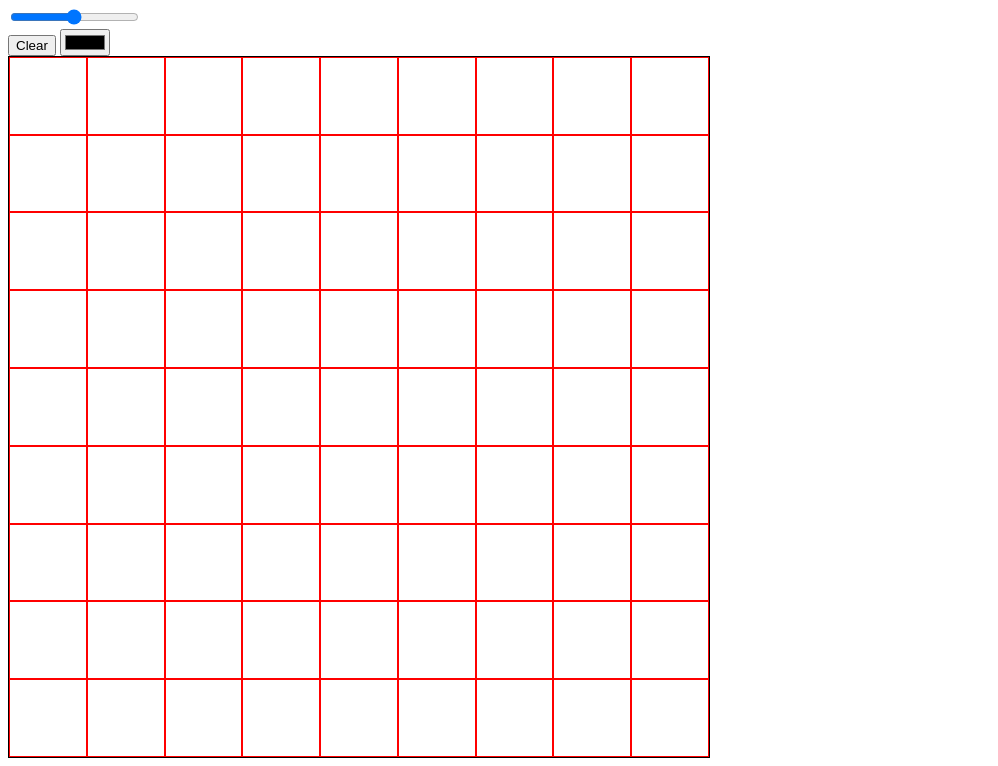
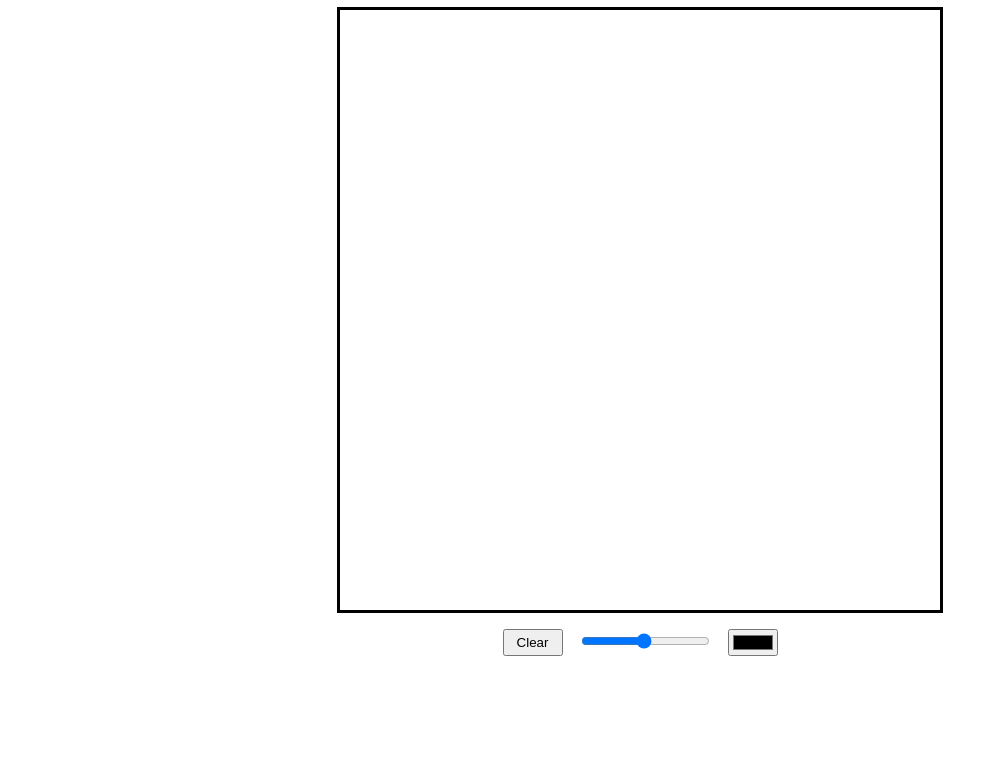
Before and after one commit to lukestorey95/etchasketch, a plain HTML site: page index.html in a window 1280 px wide. Shown: the part 73-839 px from the top of the page, without its empty margins (0-998 px from the left). After the commit the page ends 800 px from the top, so only its background shows below. Drawn offline with Linux system fonts and the light colour scheme.

Commit message:
Add styling

```diff
--- a/index.html
+++ b/index.html
@@ -11,14 +11,19 @@
 <body>
     <h1>Etch A Sketch</h1>
 
-    <div class="slidecontainer">
-        <input type="range" min="9" max="100" value="54" class="slider" id="myRange" step="9">
-      </div>
-    <button type="button" onclick="clearGrid()">Clear</button>
-    <input type="color" id="colorPicker"></input>
-    <div class="container">
+    <main>
+        <div class="container"></div>
 
-    </div>
+        <div class="settings">
+            <button id="clear" type="button" onclick="clearGrid()">Clear</button>
+            <div class="slidecontainer">
+                <input type="range" min="9" max="100" value="54" class="slider" id="myRange" step="9">
+            </div>
+            <input type="color" id="colorPicker"></input>
+        </div>
+
+
+    </main>
 
 </body>
 </html>
--- a/style.css
+++ b/style.css
@@ -2,11 +2,25 @@
   display: grid;
   z-index: 100;
   gap: 0px 0px;
-  width: 700px;
-  height: 700px;
-  border: 1px solid black;
+  width: 600px;
+  height: 600px;
+  border: 3px solid black;
+  margin: auto;
 }
 
-.box {
-  border: 1px solid red;
+h1 {
+  text-align: center;
 }
+
+.settings {
+  display: flex;
+  justify-content: center;
+  align-items: center;
+  gap: 1em;
+  margin: 1em;
+}
+
+#clear {
+  height: 2em;
+  width: 4.5em;
+}
```
